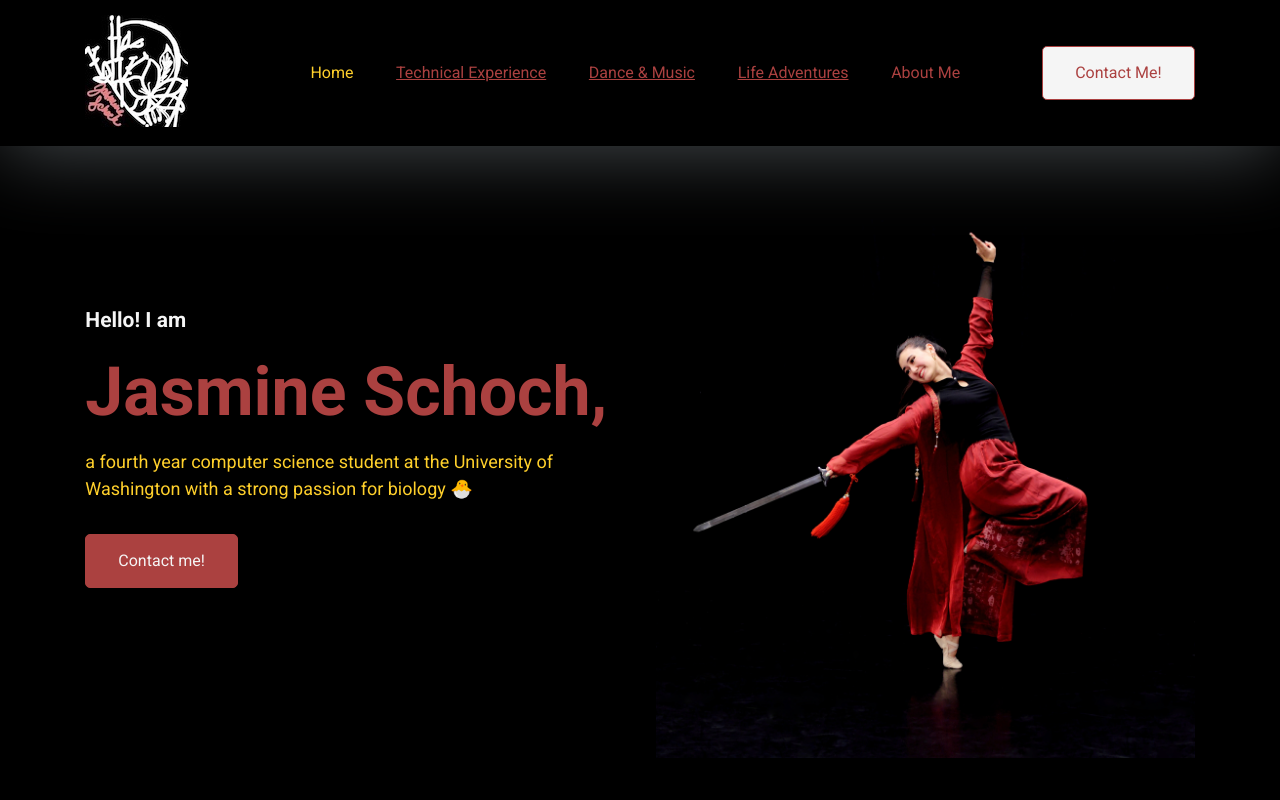
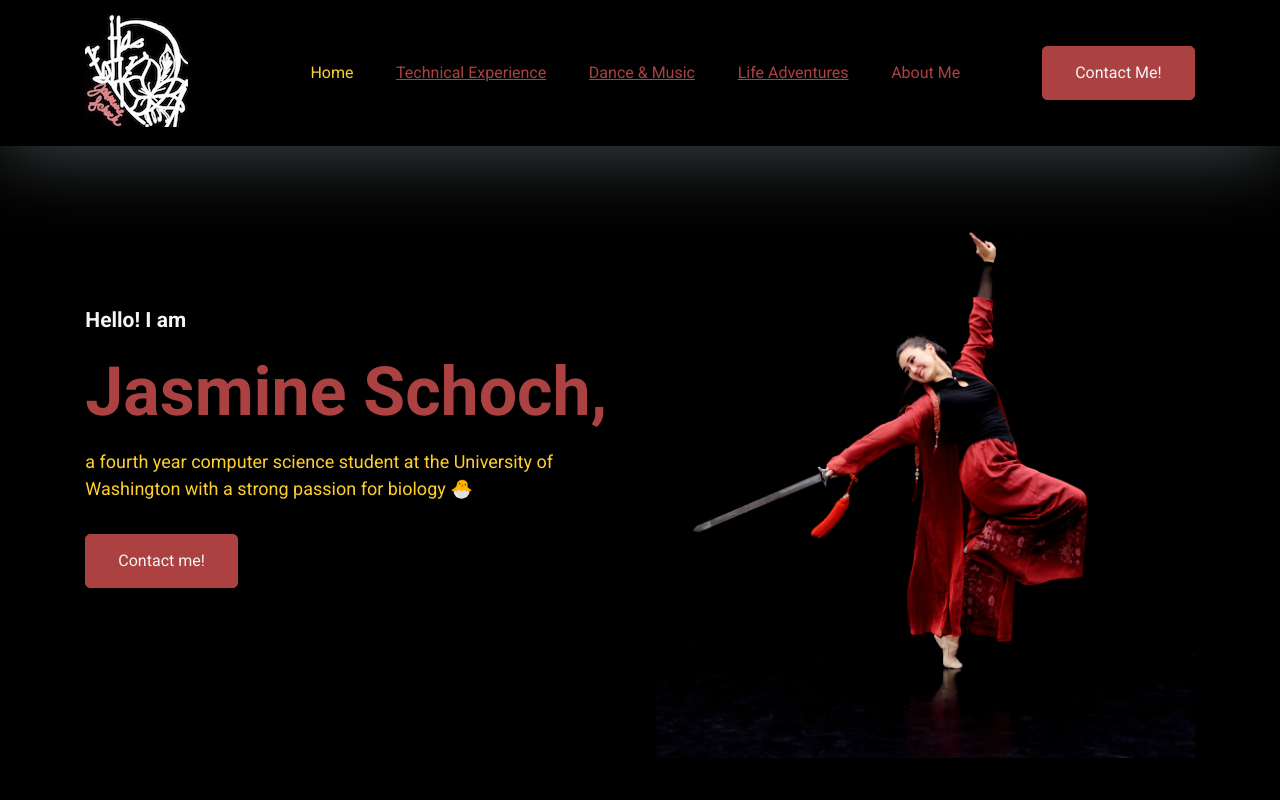
Before and after one commit to jasmine-schoch/jasmine-schoch.github.io, a React (Create React App) app: page / in a window 1280 px wide. Shown: the top 800 px of the page. Built offline with nearby package versions, Linux system fonts and the light colour scheme.

Commit message:
changed contact button color in nav bar

```diff
--- a/src/Pages/Home/Navbar.jsx
+++ b/src/Pages/Home/Navbar.jsx
@@ -157,7 +157,7 @@ function Navbar() {
             <a
                 href="mailto:jasmineyschoch@gmail.com"
                 onClick={closeMenu}
-                className="btn btn-outline-primary"
+                className="btn btn-primary"
                 target="_self"
                 rel="noopener noreferrer"
             >
```
